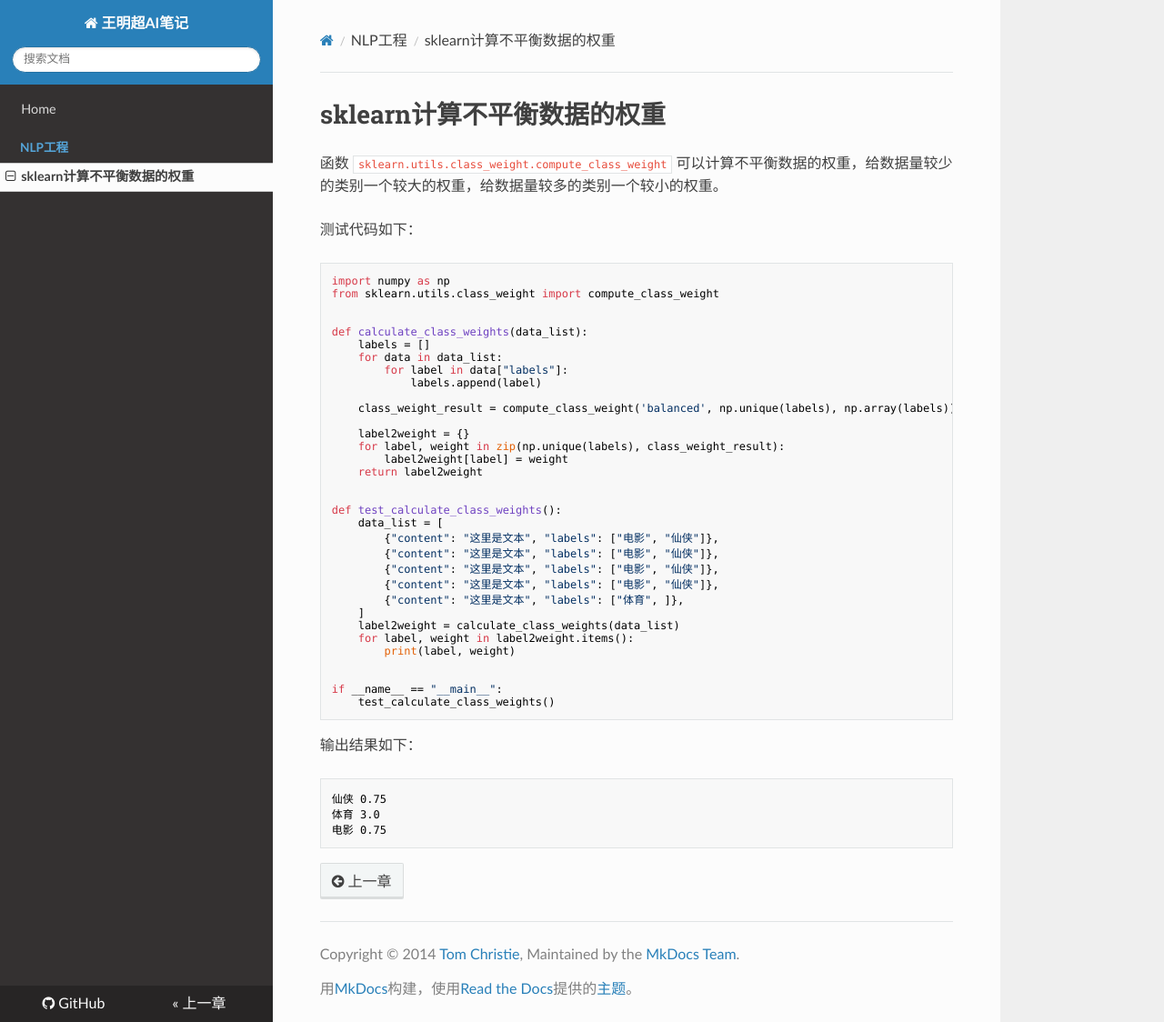
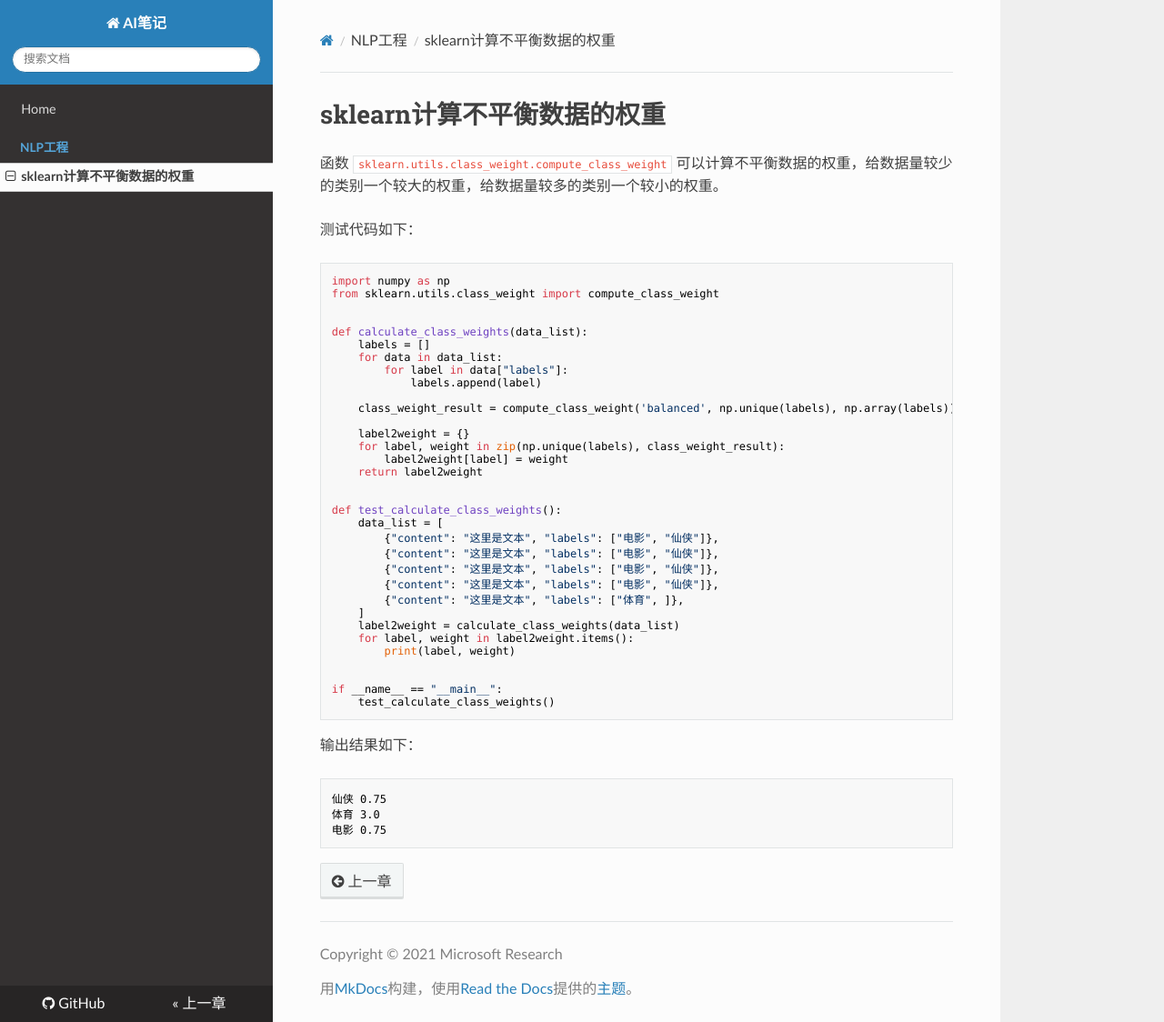
Before and after one commit to wmc1992/biji_ai, an MkDocs documentation site: the page built from docs/NLP工程/sklearn计算不平衡数据的权重.md, in a window 1280 px wide and 1124 px high. Shown: the whole window at 91% size. Built offline with MkDocs 1.6.1, drawn with Linux system fonts in a browser that asks for light colours; nearby versions of some CDN libraries.

Commit message:
2022-06-09 21:57:35

```diff
--- a/mkdocs.yml
+++ b/mkdocs.yml
@@ -1,4 +1,4 @@
-site_name: 王明超AI笔记
+site_name: AI笔记
 site_url: https://mingchao.wang/biji_ai/
 site_description: 王明超AI笔记
 site_author: mingchao.wang
@@ -27,7 +27,7 @@ extra_css:
 
 markdown_extensions:
     - toc:
-        permalink: "#"
+        permalink: True
     - admonition
     - attr_list
     - def_list
@@ -35,7 +35,7 @@ markdown_extensions:
         user: mkdocs
         repo: mkdocs
 
-copyright: Copyright &copy; 2014 <a href="https://twitter.com/_tomchristie">Tom Christie</a>, Maintained by the <a href="/about/release-notes/#maintenance-team">MkDocs Team</a>.
+copyright: Copyright &copy; 2021 Microsoft Research
 
 plugins:
     - search
```
